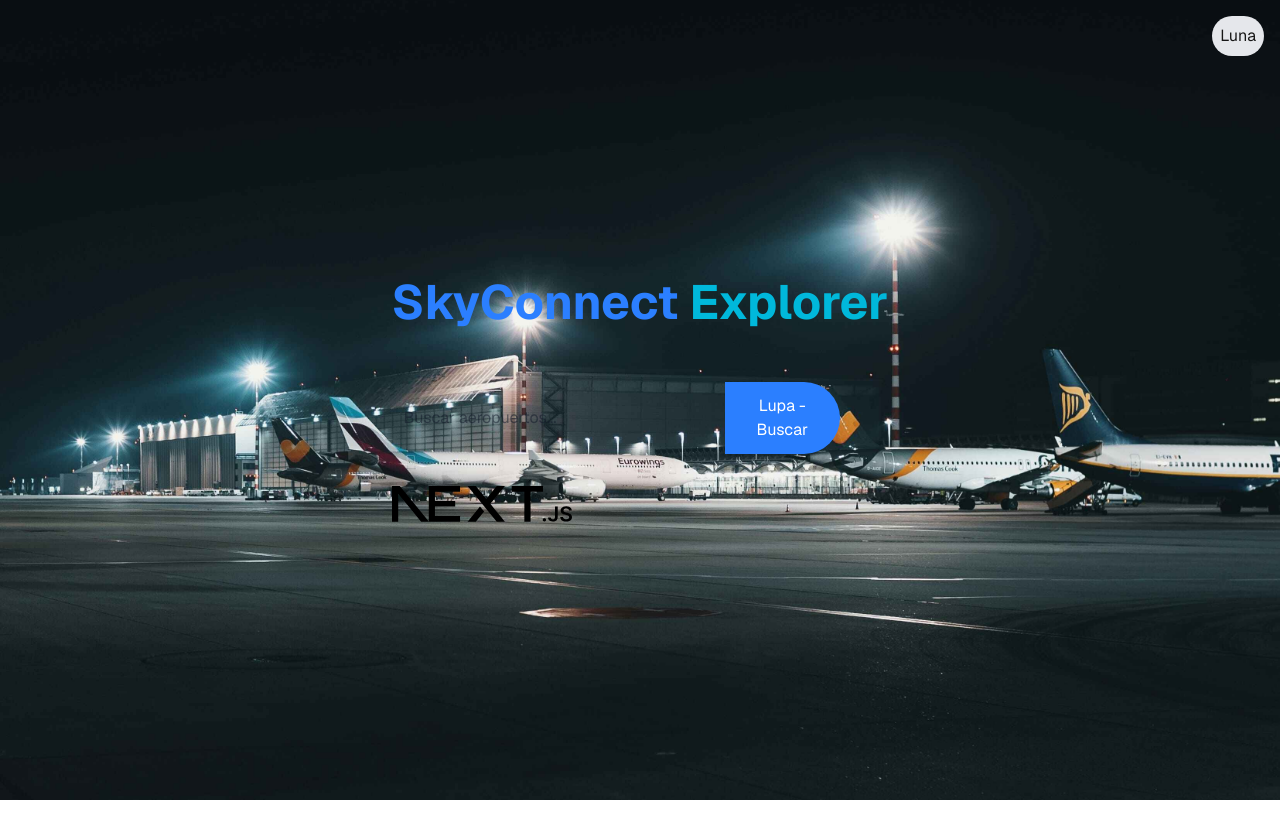
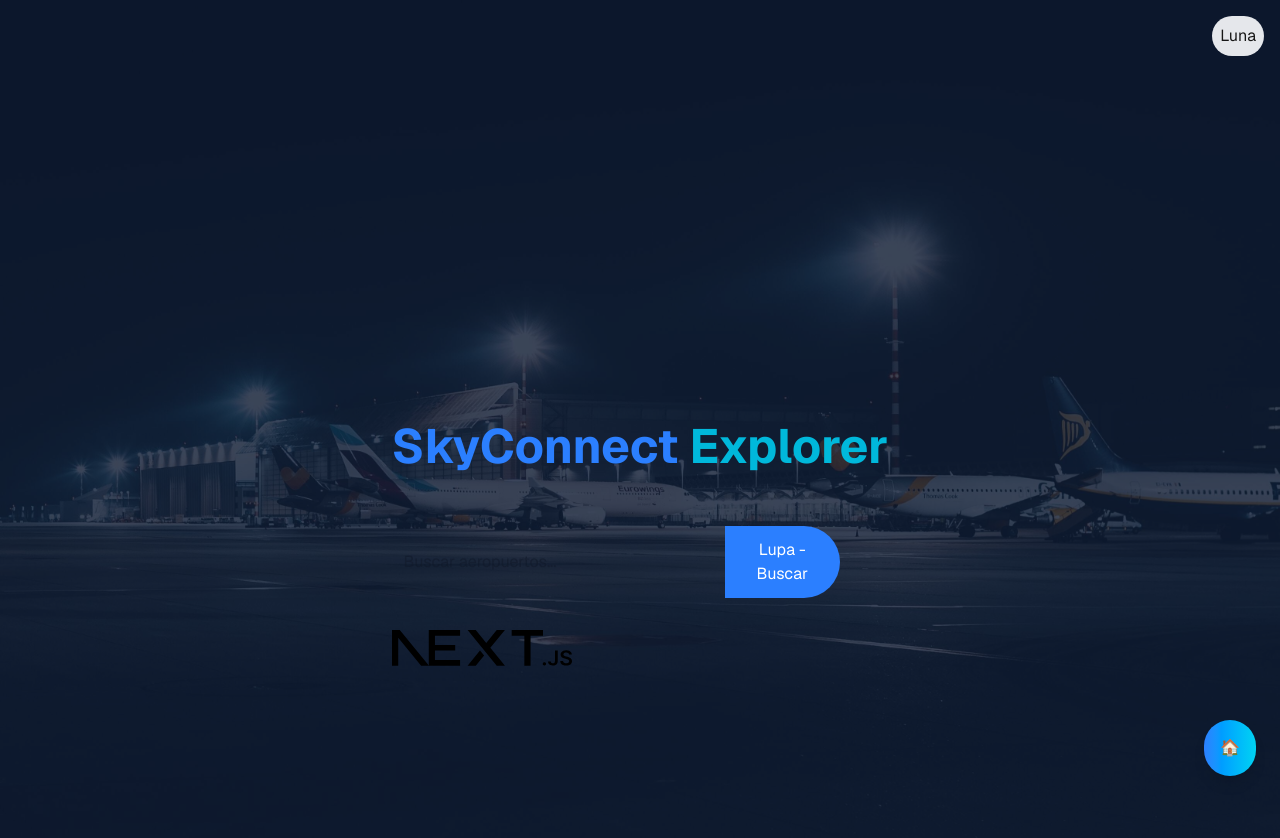
Before and after one commit to Julio-Vasquez/sky-connect-explorer, a Next.js app: page / in a window 1280 px wide. Shown: the top 838 px of the page. Before the commit the page ends 800 px from the top, so only its background shows below. Built offline with nearby package versions, Linux system fonts and the light colour scheme.

Commit message:
feat: update layout

```diff
--- a/src/app/layout.tsx
+++ b/src/app/layout.tsx
@@ -2,6 +2,8 @@ import type { Metadata } from 'next'
 import { Geist, Geist_Mono } from 'next/font/google'
 
 import './globals.css'
+import FloatingHomeButton from '@components/molecules/FloatingHomeButton'
+import ClientSideToastContainer from '@components/atoms/ClientSideToastContainer'
 
 const geistSans = Geist({
   variable: '--font-geist-sans',
@@ -14,8 +16,9 @@ const geistMono = Geist_Mono({
 })
 
 export const metadata: Metadata = {
-  title: 'Create Next App',
-  description: 'Generated by create next app',
+  title: 'SkyConnect Explorer',
+  description:
+    'Advanced platform for real-time flight monitoring and management. 🚀✈️',
 }
 
 export default function RootLayout({
@@ -25,8 +28,18 @@ export default function RootLayout({
 }>) {
   return (
     <html lang="en">
-      <body className={`${geistSans.variable} ${geistMono.variable} antialiased`}>
-        {children}
+      <body
+        className={`${geistSans.variable} ${geistMono.variable} antialiased relative min-h-screen w-full text-white `}
+      >
+        {/* Capa oscura encima de la imagen */}
+        <div className="absolute inset-0 bg-[#0d1a32]/80 z-0 " />
+        <FloatingHomeButton />
+
+        {/* Contenido principal */}
+        <main className="relative z-10 w-full flex flex-col justify-center min-h-screen px-6 py-10 sm:p-20 gap-16 font-[family-name:var(--font-geist-sans)]">
+          <ClientSideToastContainer />
+          {children}
+        </main>
       </body>
     </html>
   )
```
